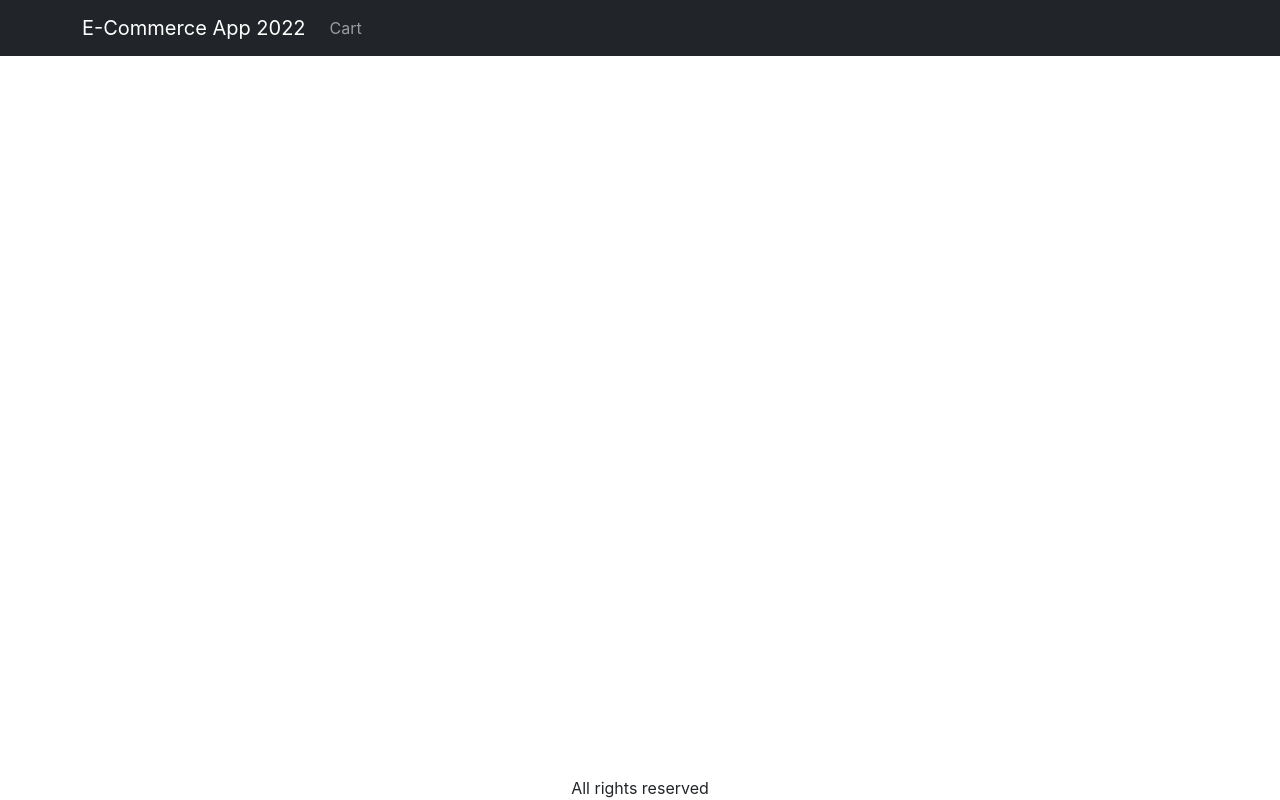
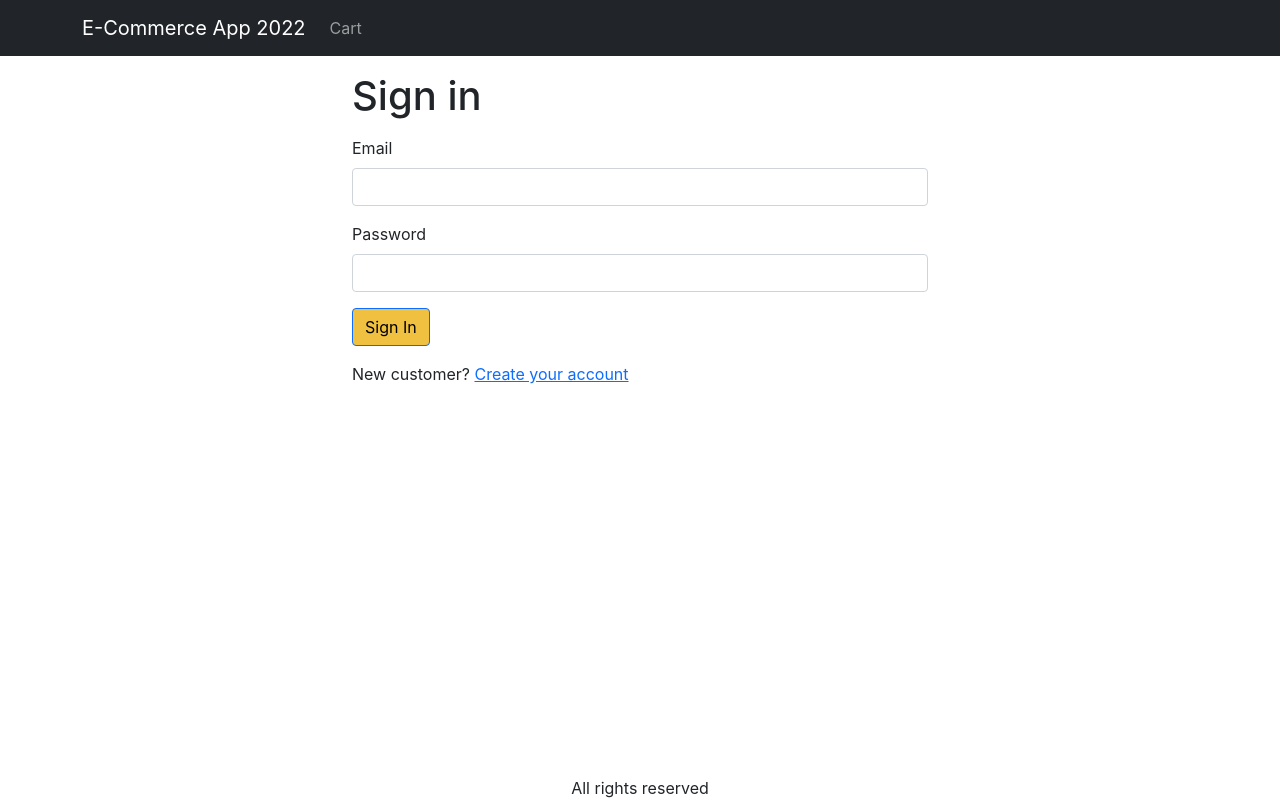
Before and after one commit to maujpok/E-Commerce2022, a React (Create React App) app in the folder client-side/: page /signin in a window 1280 px wide. Built offline with nearby package versions, Linux system fonts and the light colour scheme.

Commit message:
add signin screen

```diff
--- a/client-side/src/App.js
+++ b/client-side/src/App.js
@@ -9,6 +9,7 @@
 import { useContext } from "react";
 import { Store } from "./Store";
 import CartScreen from "./screens/CartScreen";
+import SigninScreen from "./screens/SigninScreen";
 
 export default function App() {
   const { state } = useContext(Store);
@@ -39,6 +40,7 @@
         <main>
           <Container className="mt-3">
             <Routes>
+              <Route path="/signin" element={<SigninScreen />} />
               <Route path="/cart" element={<CartScreen />} />
               <Route
                 path="/product/:product_slug"
--- a/client-side/src/index.css
+++ b/client-side/src/index.css
@@ -53,3 +53,7 @@
 .img-thumbnail {
   height: 80px;
 }
+
+.small-container {
+  max-width: 600px;
+}
--- /dev/null
+++ b/client-side/src/screens/SigninScreen.js
@@ -0,0 +1,38 @@
+import React from "react";
+import Container from "react-bootstrap/Container";
+import { Helmet } from "react-helmet-async";
+import Button from "react-bootstrap/Button";
+import Form from "react-bootstrap/Form";
+import { Link, useLocation } from "react-router-dom";
+
+export default function SigninScreen() {
+  const { search } = useLocation();
+  const redirectInUrl = new URLSearchParams(search).get("redirect");
+  const redirect = redirectInUrl ? redirectInUrl : "/";
+
+  return (
+    <Container className="small-container">
+      <Helmet>
+        <title>Sign In</title>
+      </Helmet>
+      <h1 className="my-3">Sign in</h1>
+      <Form>
+        <Form.Group className="mb-3" controlId="email">
+          <Form.Label>Email</Form.Label>
+          <Form.Control type="email" required />
+        </Form.Group>
+        <Form.Group className="mb-3" controlId="password">
+          <Form.Label>Password</Form.Label>
+          <Form.Control type="password" required />
+        </Form.Group>
+        <div className="mb-3">
+          <Button type="submit">Sign In</Button>
+        </div>
+        <div className="mb-3">
+          New customer?{" "}
+          <Link to={`/signup?redirect=${redirect}`}>Create your account</Link>
+        </div>
+      </Form>
+    </Container>
+  );
+}
```
